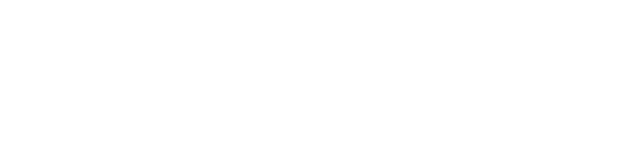
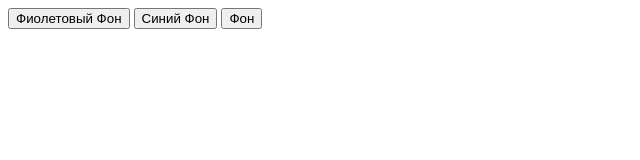
Before and after one commit to qqeeempty/something.github.io, a plain HTML site: page index2.html in a window 1280 px wide. Shown: the whole page, without its empty margins (0-640 px from the left). Drawn offline with Linux system fonts and the light colour scheme.

Commit message:
Add files via upload

```diff
--- a/index2.html
+++ b/index2.html
@@ -3,11 +3,27 @@
 <head>
     <meta charset="UTF-8">
     <meta name="viewport" content="width=device-width, initial-scale=1.0">
-    <title>
-        Магазин Цветов
-    </title>
+    <title>Магазин Цветов</title>
 </head>
 <body>
+    <button onclick="f1()">Фиолетовый Фон</button>
+    <button onclick="f2()">Синий Фон</button>
+    <button onclick="f3()">Фон</button>
+</body>
+<script>
 
-</body>
+    function f1(){
+        document.body.style.backgroundImage= "none";
+        document.body.style.backgroundColor= 'purple';
+    }
+
+    function f2(){
+        document.body.style.backgroundImage= "none";
+        document.body.style.backgroundColor= 'blue';
+    }
+
+    function f3(){
+        document.body.style.backgroundImage= "url('flowers.jpg')";
+    }
+</script>
 </html>
```
Also changed, not shown: flowers.jpg (added).
